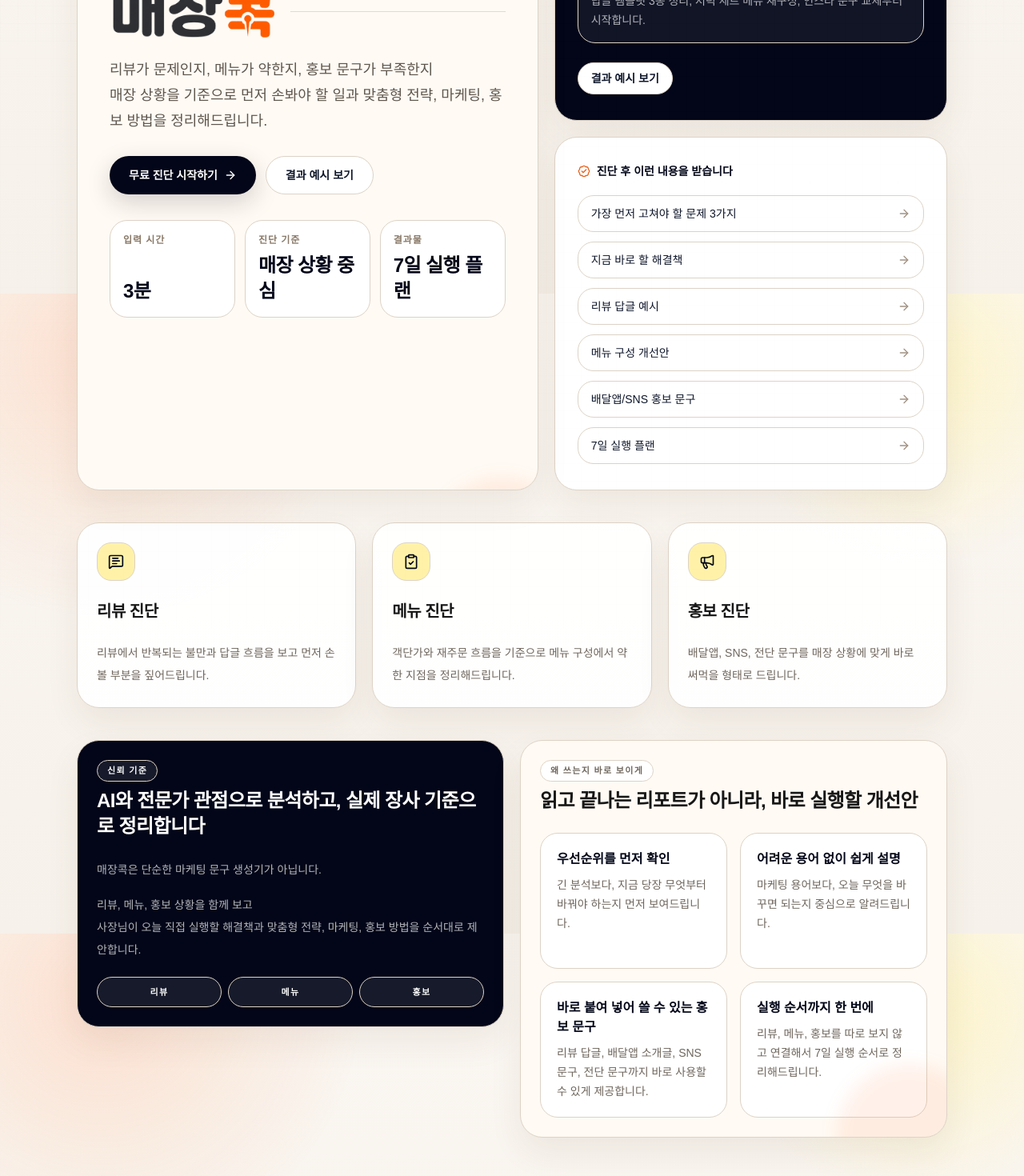
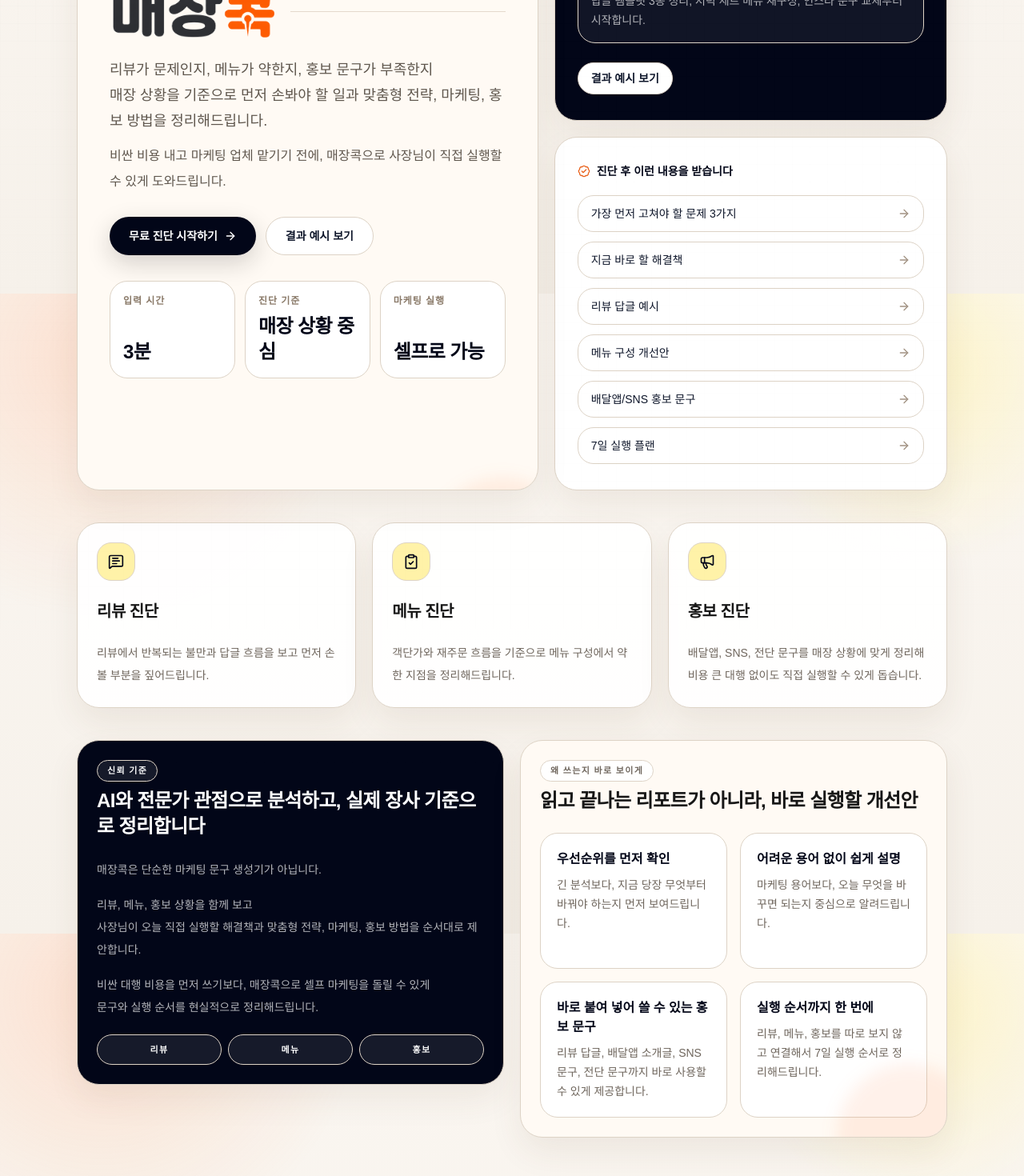
Before and after one commit to NACADMIC/storecok, a Next.js app: page / in a window 1280 px wide. Shown: the part 433-1903 px from the top of the page at 80% size. Built offline with nearby package versions, Linux system fonts and the light colour scheme; no server answers; a web font is replaced by a local one.

Commit message:
Add_self_marketing_value_copy

```diff
--- a/src/app/page.tsx
+++ b/src/app/page.tsx
@@ -27,14 +27,15 @@ const features = [
   {
     icon: Megaphone,
     title: "홍보 진단",
-    description: "배달앱, SNS, 전단 문구를 매장 상황에 맞게 바로 써먹을 형태로 드립니다.",
+    description:
+      "배달앱, SNS, 전단 문구를 매장 상황에 맞게 정리해 비용 큰 대행 없이도 직접 실행할 수 있게 돕습니다.",
   },
 ];
 
 const miniStats = [
   { label: "입력 시간", value: "3분" },
   { label: "진단 기준", value: "매장 상황 중심" },
-  { label: "결과물", value: "7일 실행 플랜" },
+  { label: "마케팅 실행", value: "셀프로 가능" },
 ];
 
 const outputPreview = [
@@ -110,6 +111,9 @@ export default async function Home() {
               리뷰가 문제인지, 메뉴가 약한지, 홍보 문구가 부족한지
               <br className="hidden sm:block" />
               매장 상황을 기준으로 먼저 손봐야 할 일과 맞춤형 전략, 마케팅, 홍보 방법을 정리해드립니다.
+            </p>
+            <p className="mt-3 max-w-[34rem] text-sm leading-7 text-[#5f574e] sm:text-base sm:leading-8">
+              비싼 비용 내고 마케팅 업체 맡기기 전에, 매장콕으로 사장님이 직접 실행할 수 있게 도와드립니다.
             </p>
 
             <div className="mt-7 flex flex-col gap-3 sm:flex-row">
@@ -240,6 +244,11 @@ export default async function Home() {
               <br />
               사장님이 오늘 직접 실행할 해결책과 맞춤형 전략, 마케팅, 홍보 방법을 순서대로 제안합니다.
             </p>
+            <p>
+              비싼 대행 비용을 먼저 쓰기보다, 매장콕으로 셀프 마케팅을 돌릴 수 있게
+              <br />
+              문구와 실행 순서를 현실적으로 정리해드립니다.
+            </p>
             <div className="grid gap-2 pt-1 sm:grid-cols-3">
               <Badge className="justify-center border-white/15 bg-white/8 text-white">리뷰</Badge>
               <Badge className="justify-center border-white/15 bg-white/8 text-white">메뉴</Badge>
```
